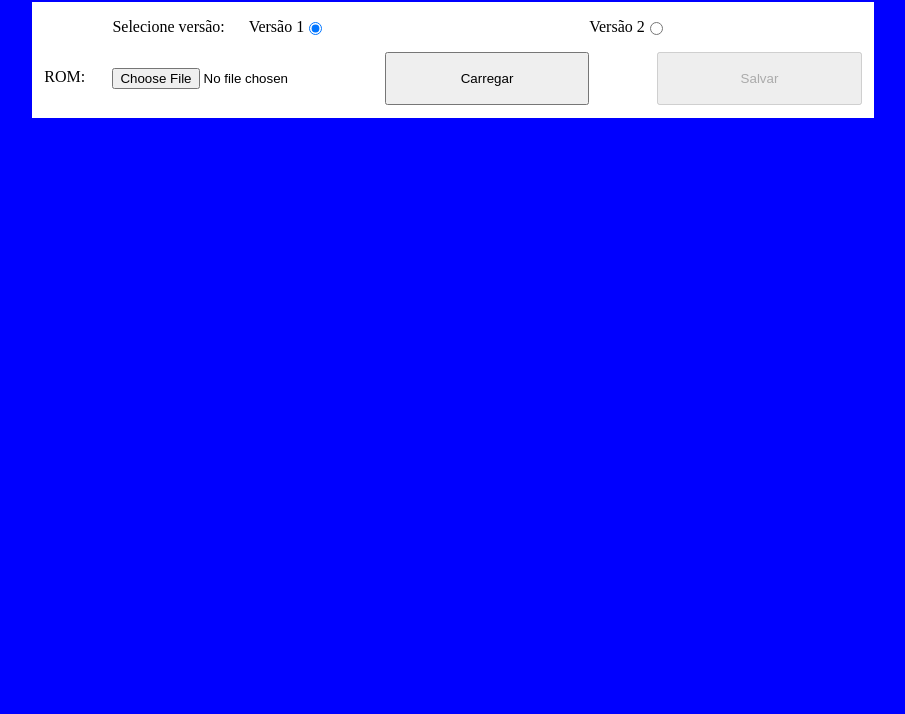
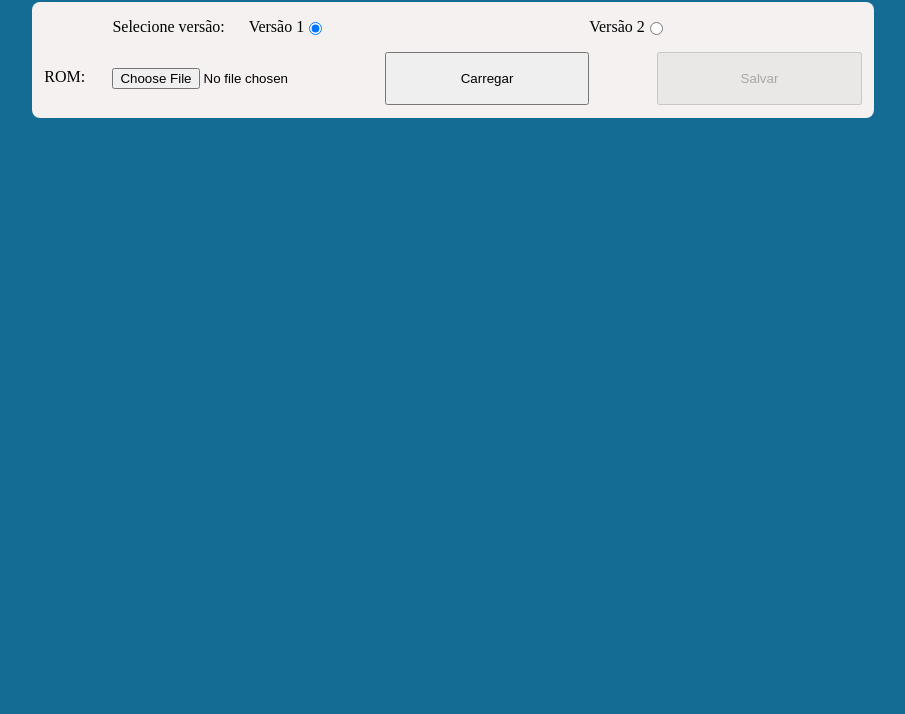
Before and after one commit to Evaghetti/dmceditor, a website with bundled scripts: page index.html in a window 1280 px wide. Shown: the part 86-800 px from the top of the page, without its empty margins (187-1092 px from the left). Built offline with nearby package versions, Linux system fonts and the light colour scheme.

Commit message:
Altering layout

```diff
--- a/css/style.css
+++ b/css/style.css
@@ -112,7 +112,7 @@
 }
 
 body {
-    background-color: blue;
+    background-color: #146C94;
 }
 
 h1,
@@ -142,7 +142,7 @@ header {
 form {
     flex-wrap: wrap;
     justify-content: center;
-    background-color: white;
+    background-color: #F6F1F1;
     padding-bottom: 1%;
     padding-right: 1%;
     padding-left: 1%;
@@ -162,14 +162,22 @@ form div {
     flex-wrap: nowrap;
     width: 100%;
     overflow-x: auto;
+    padding-left: 0.5em;
+    padding-top: 0.5em;
+    padding-right: 0.5em;
+    padding-bottom: 0.5em;
+}
+
+.digimon-list:has(.digimon) {
+    background-color: #19A7CE;
+    border-radius: 8px;
 }
 
 .digimon-list .digimon {
     display: flex;
     flex-direction: row;
     flex-wrap: wrap;
-    background-color: white;
-    margin-bottom: 1em;
+    background-color: #F6F1F1;
     padding: 1em;
 }
 
@@ -185,3 +193,8 @@ form div {
 .digimon:not(:first-child) {
     margin-left: 8.3333333333%;
 }
+
+form,
+.digimon-list .digimon {
+    border-radius: 8px;
+}
```
